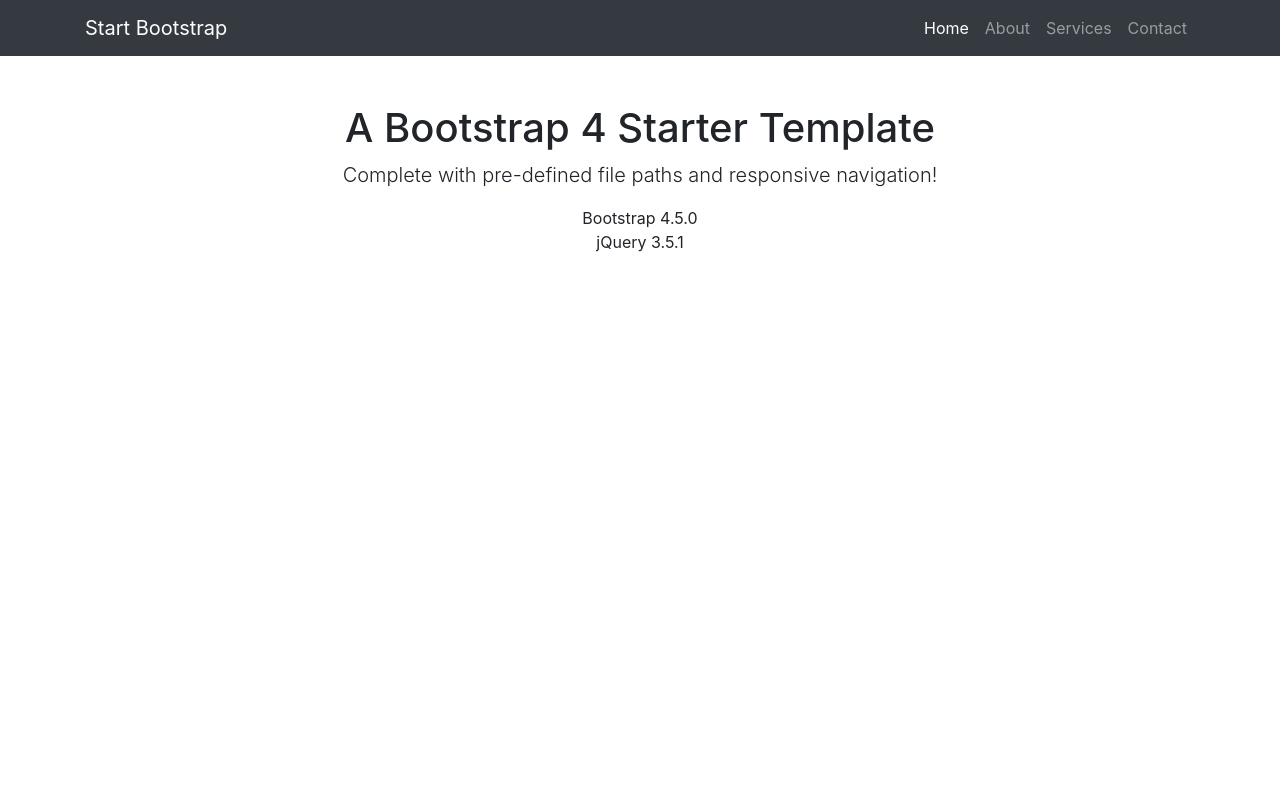
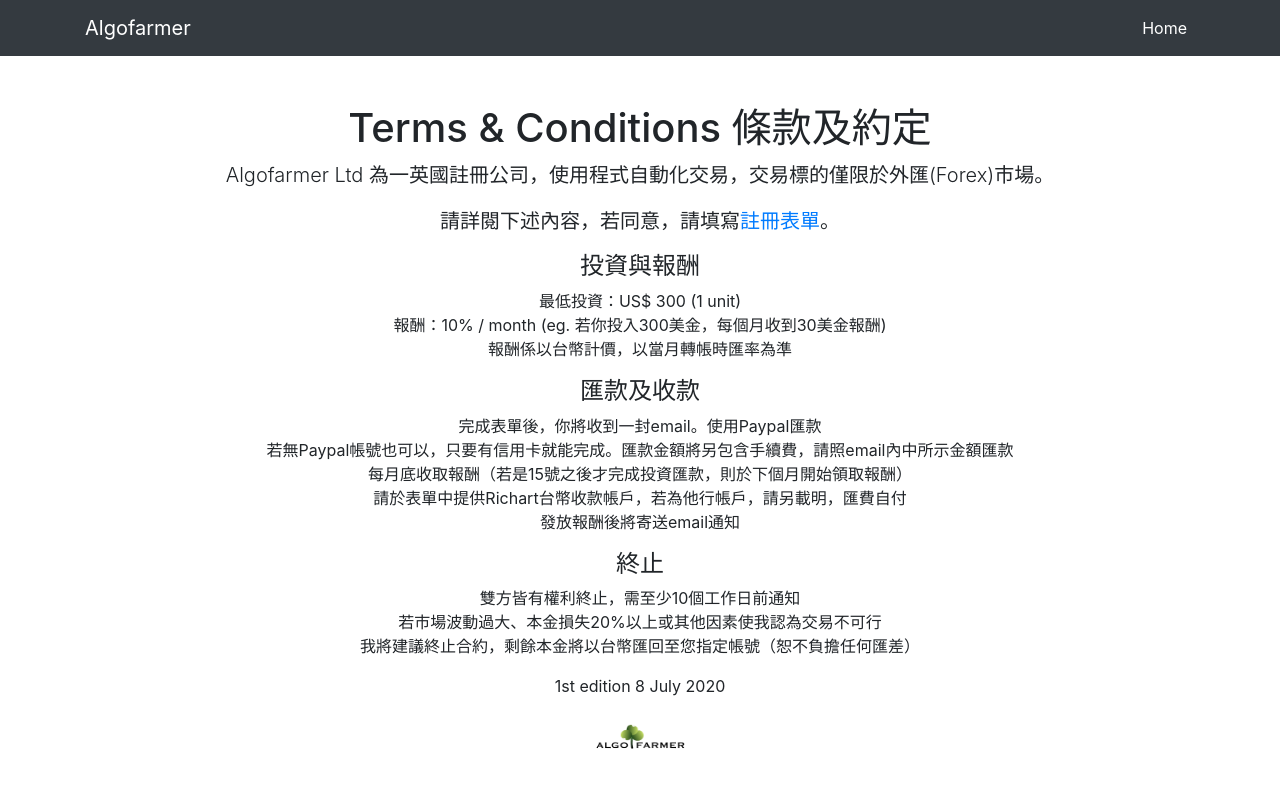
Before and after one commit to algofarmer/algofarmer.github.io, a website: page index.html in a window 1280 px wide. Drawn offline with Linux system fonts and the light colour scheme.

Commit message:
Add terms&condition content

```diff
--- a/index.html
+++ b/index.html
@@ -8,7 +8,7 @@
   <meta name="description" content="">
   <meta name="author" content="">
 
-  <title>Bare - Start Bootstrap Template</title>
+  <title>Algofarmer</title>
 
   <!-- Bootstrap core CSS -->
   <link href="vendor/bootstrap/css/bootstrap.min.css" rel="stylesheet">
@@ -20,7 +20,7 @@
   <!-- Navigation -->
   <nav class="navbar navbar-expand-lg navbar-dark bg-dark static-top">
     <div class="container">
-      <a class="navbar-brand" href="#">Start Bootstrap</a>
+      <a class="navbar-brand" href="#">Algofarmer</a>
       <button class="navbar-toggler" type="button" data-toggle="collapse" data-target="#navbarResponsive" aria-controls="navbarResponsive" aria-expanded="false" aria-label="Toggle navigation">
         <span class="navbar-toggler-icon"></span>
       </button>
@@ -31,6 +31,7 @@
               <span class="sr-only">(current)</span>
             </a>
           </li>
+          <!--
           <li class="nav-item">
             <a class="nav-link" href="#">About</a>
           </li>
@@ -40,6 +41,7 @@
           <li class="nav-item">
             <a class="nav-link" href="#">Contact</a>
           </li>
+          -->
         </ul>
       </div>
     </div>
@@ -49,12 +51,39 @@
   <div class="container">
     <div class="row">
       <div class="col-lg-12 text-center">
-        <h1 class="mt-5">A Bootstrap 4 Starter Template</h1>
-        <p class="lead">Complete with pre-defined file paths and responsive navigation!</p>
+        <h1 class="mt-5">Terms & Conditions 條款及約定</h1>
+        <p class="lead">Algofarmer Ltd 為一英國註冊公司，使用程式自動化交易，交易標的僅限於外匯(Forex)市場。</p>
+        <p class="lead">請詳閱下述內容，若同意，請填寫<a href="https://forms.gle/oEBkErsmkB3XG1Zr7">註冊表單</a>。</p>
         <ul class="list-unstyled">
-          <li>Bootstrap 4.5.0</li>
-          <li>jQuery 3.5.1</li>
+            <li><h4> 投資與報酬 </h4></li>
+            <li> 最低投資：US$ 300 (1 unit) </li>
+            <li> 報酬：10% / month (eg. 若你投入300美金，每個月收到30美金報酬) </li>
+            <li> 報酬係以台幣計價，以當月轉帳時匯率為準 </li>
         </ul>
+
+        <ul class="list-unstyled">
+            <li><h4> 匯款及收款 </h4></li>
+            <li> 完成表單後，你將收到一封email。使用Paypal匯款 </li>
+            <li> 若無Paypal帳號也可以，只要有信用卡就能完成。匯款金額將另包含手續費，請照email內中所示金額匯款 </li>
+            <li> 每月底收取報酬（若是15號之後才完成投資匯款，則於下個月開始領取報酬） </li>
+            <li> 請於表單中提供Richart台幣收款帳戶，若為他行帳戶，請另載明，匯費自付 </li>
+            <li> 發放報酬後將寄送email通知 </li>
+        </ul>
+
+        <ul class="list-unstyled">
+            <li><h4> 終止 </h4></li>
+            <li> 雙方皆有權利終止，需至少10個工作日前通知 </li>
+                <ul class="list-unstyled">
+                    <li> 若市場波動過大、本金損失20%以上或其他因素使我認為交易不可行</li>
+                    <li> 我將建議終止合約，剩餘本金將以台幣匯回至您指定帳號（恕不負擔任何匯差）</li>
+                </ul>
+        </ul>
+        <ul class="list-unstyled">
+          <li>1st edition 8 July 2020</li>
+        </ul>
+
+        <img src="logo.png" width="100" height="50">
+
       </div>
     </div>
   </div>
```
Also changed, not shown: logo.png (added), 1 other file.
